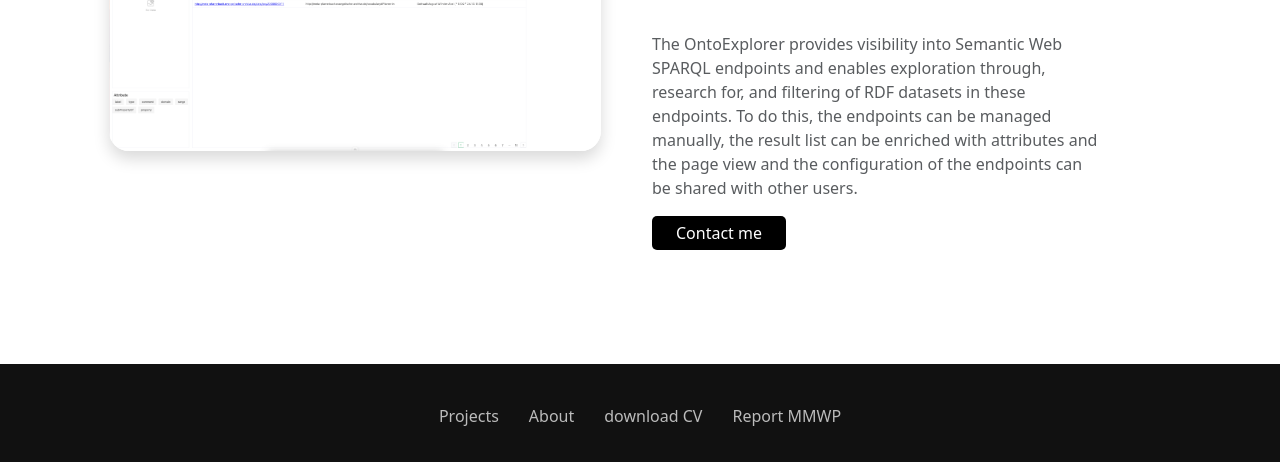
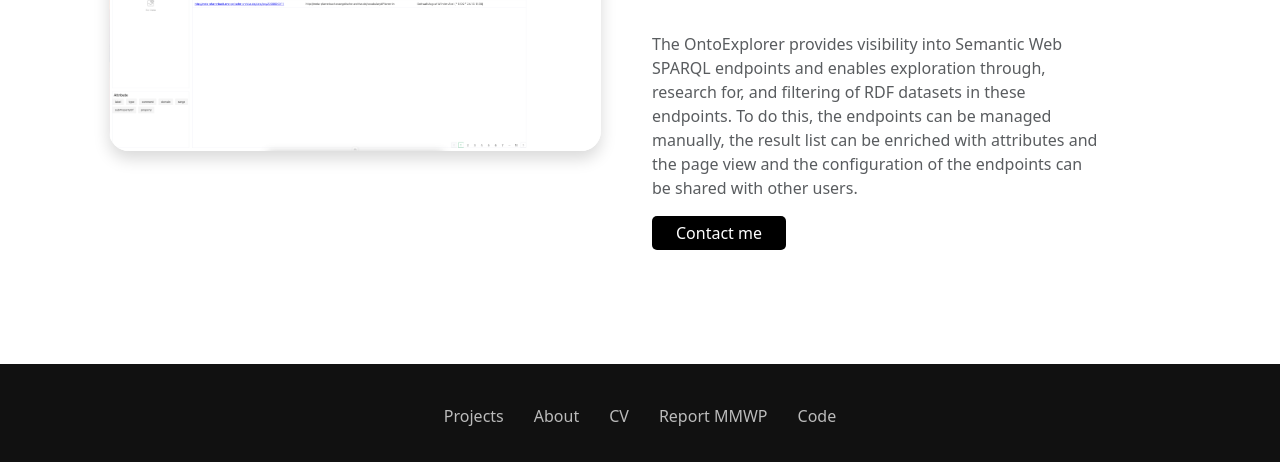
Before and after one commit to QuentinKleinert/Multimedia, a plain HTML site: page DB-Project.html in a window 1280 px wide. Shown: the part 391-853 px from the top of the page. Drawn offline with nearby package versions, Linux system fonts and the light colour scheme.

Commit message:
href fix

```diff
--- a/DB-Project.html
+++ b/DB-Project.html
@@ -103,8 +103,13 @@
         <div class="d-flex justify-content-center mb-3">
           <a href="index.html">Projects</a>
           <a href="index.html">About</a>
-          <a href="#CV">download CV</a>
+          <a href="Lebenslauf.pdf">CV</a>
           <a href="index.html">Report MMWP</a>
+          <a
+            href="https://github.com/QuentinKleinert/Multimedia"
+            target="_blank"
+            >Code</a
+          >
         </div>
 
         <div class="logo">
```
Also changed, not shown: Ontoexplorer.html (+6 -1 lines).
